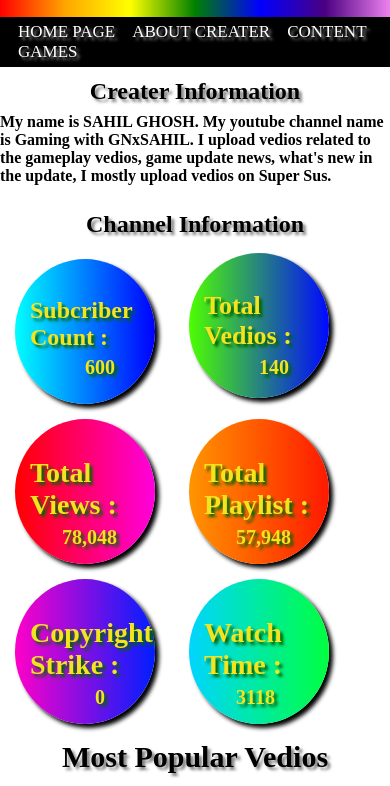
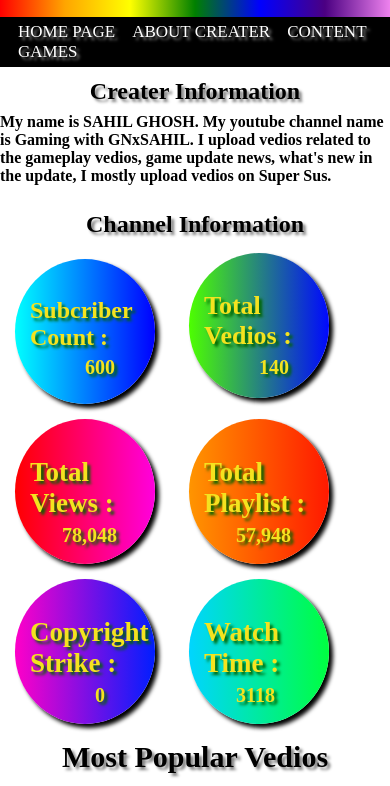
Before and after one commit to SahilGhosh12345/GamingwithGNxSAHIL.github.io, a plain HTML site: page index.html in a window 390 px wide. Shown: the part 106-892 px from the top of the page. Drawn offline with Linux system fonts and the light colour scheme; grey boxes are pictures that could not be loaded; a script that the page names is missing.

Commit message:
Update index.html

```diff
--- a/index.html
+++ b/index.html
@@ -38,7 +38,9 @@
           height: 140px;
           width: 140px;
         }
-
+        .view{
+            font-size: 27px;
+          }
         #subs{
           padding-top: 33px;
           padding-left: 15px;
```
